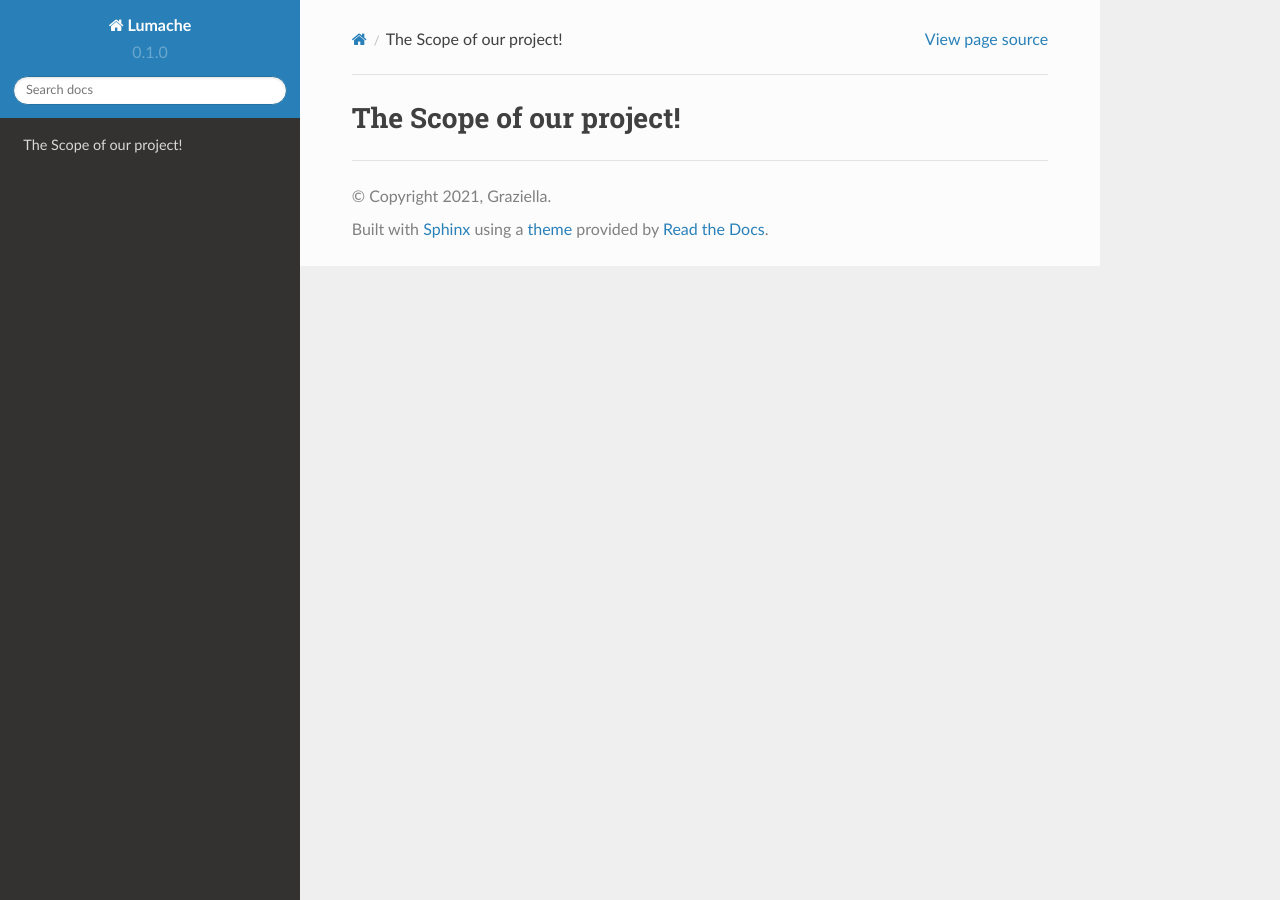
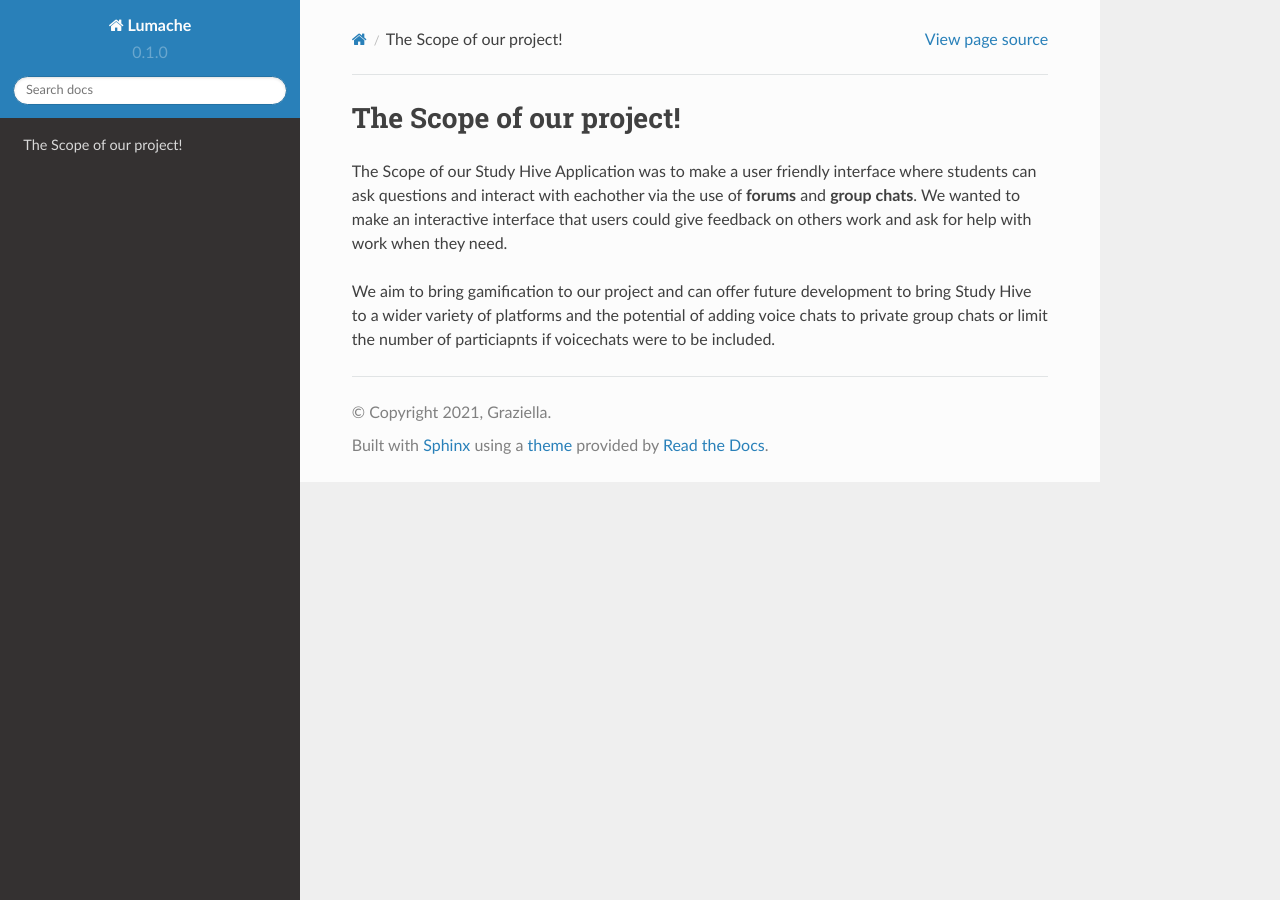
Before and after one commit to Harry-Howard/readthedocs, a Sphinx documentation site: the page built from docs/source/Scope.rst, in a window 1280 px wide. Built offline with Sphinx 7.4.7 and the Read the Docs theme 2.0.0, drawn with Linux system fonts in a browser that asks for light colours.

Commit message:
Update Scope.rst

```diff
--- a/docs/source/Scope.rst
+++ b/docs/source/Scope.rst
@@ -1,2 +1,7 @@
 The Scope of our project!
 ===================================
+
+The Scope of our Study Hive Application was to make a user friendly interface where students can ask questions and interact with eachother via the use of **forums** and **group chats**. We wanted to make an interactive interface that users could give feedback on others work and ask for help with work when they need.
+
+
+We aim to bring gamification to our project and can offer future development to bring Study Hive to a wider variety of platforms and the potential of adding voice chats to private group chats or limit the number of particiapnts if voicechats were to be included.
```
